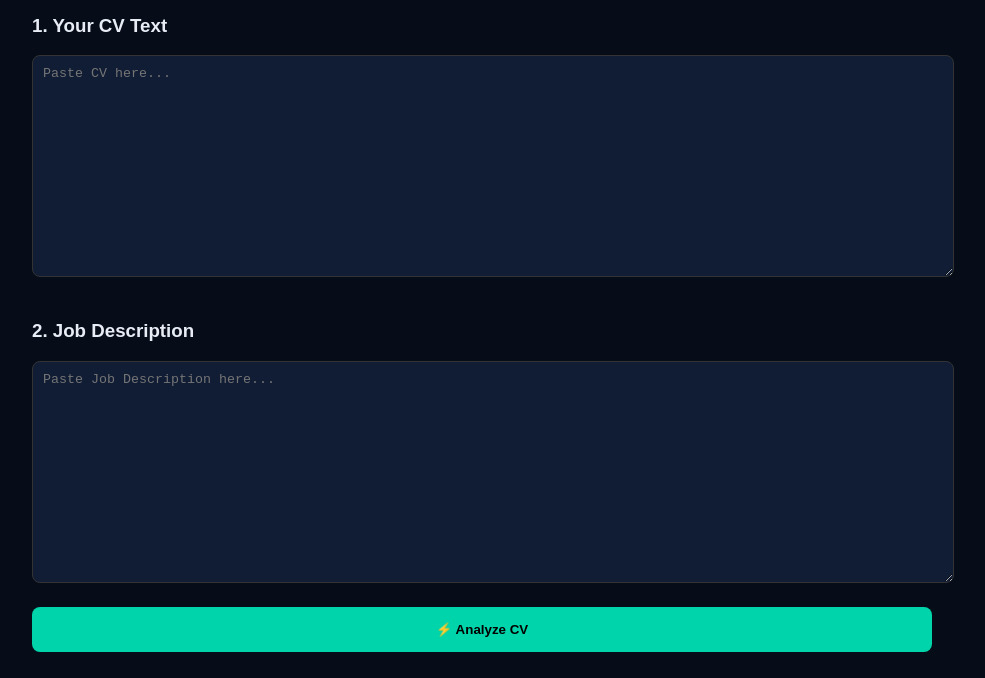
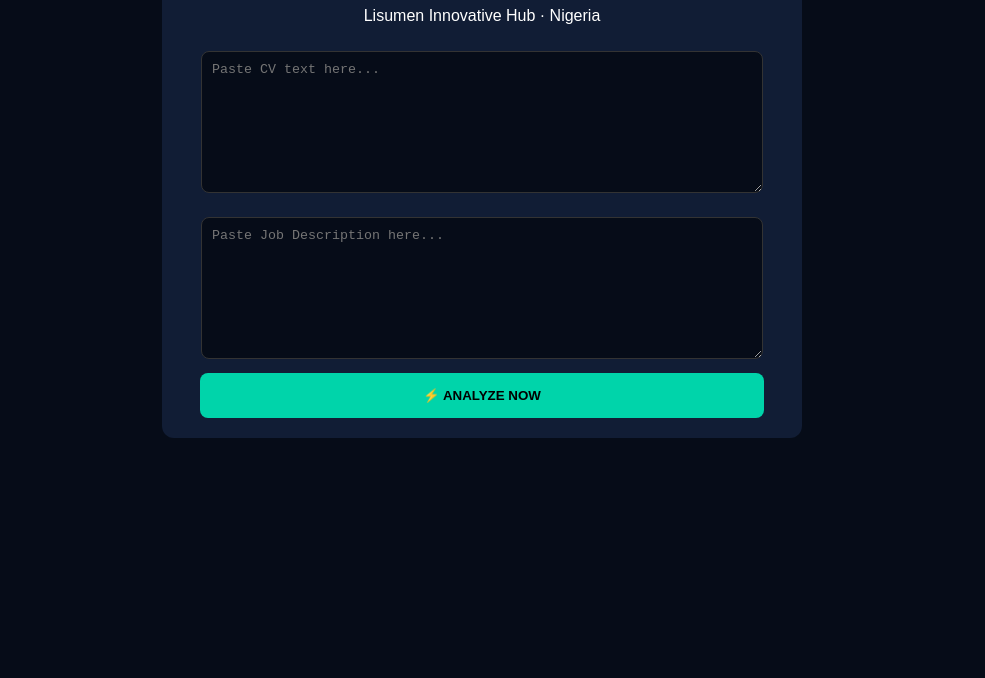
Before and after one commit to sulisumenpeter/cvscanai, a website: page public/index.html in a window 1280 px wide. Shown: the part 122-800 px from the top of the page, without its empty margins (158-1143 px from the left). Drawn offline with nearby package versions, Linux system fonts and the light colour scheme.

Commit message:
Refactor CVScan AI HTML structure and styles
Updated styling and structure for CVScan AI interface, including new text areas and buttons for user input.

```diff
--- a/public/index.html
+++ b/public/index.html
@@ -2,68 +2,63 @@
 <html lang="en">
 <head>
     <meta charset="UTF-8">
-    <meta name="viewport" content="width=device-width, initial-scale=1.0">
     <title>CVScan AI — Lisumen Innovative Hub</title>
-    <script src="https://cdnjs.cloudflare.com/ajax/libs/pdf.js/3.11.174/pdf.min.js"></script>
-    <script src="https://cdnjs.cloudflare.com/ajax/libs/mammoth/1.6.0/mammoth.browser.min.js"></script>
     <style>
-        /* Modern UI Styling for Lisumen Hub */
-        :root { --bg: #060c18; --g: #00d4aa; --t1: #e8edf5; }
-        body { font-family: sans-serif; background: var(--bg); color: var(--t1); margin: 0; padding: 20px; }
-        .container { max-width: 900px; margin: auto; }
-        textarea { width: 100%; height: 200px; margin-bottom: 20px; background: #111d35; color: white; border: 1px solid #333; padding: 10px; border-radius: 8px; }
-        button { background: var(--g); color: #000; padding: 15px 30px; border: none; border-radius: 8px; font-weight: bold; cursor: pointer; width: 100%; }
-        #results { margin-top: 40px; display: none; background: #111d35; padding: 20px; border-radius: 12px; }
+        body { background: #060c18; color: white; font-family: sans-serif; text-align: center; padding: 20px; }
+        .box { max-width: 600px; margin: auto; background: #111d35; padding: 20px; border-radius: 12px; }
+        textarea { width: 90%; height: 120px; margin: 10px 0; border-radius: 8px; background: #060c18; color: white; border: 1px solid #333; padding: 10px; }
+        button { background: #00d4aa; padding: 15px; border: none; border-radius: 8px; cursor: pointer; width: 94%; font-weight: bold; }
+        #results { margin-top: 20px; text-align: left; display: none; padding: 15px; border-top: 1px solid #333; }
     </style>
 </head>
 <body>
-    <div class="container">
-        <h1>CVScan AI</h1>
-        <p>Built by Lisumen Innovative Hub · Powered by Gemini</p>
-
-        <h3>1. Your CV Text</h3>
-        <textarea id="cv-txt" placeholder="Paste CV here..."></textarea>
-
-        <h3>2. Job Description</h3>
-        <textarea id="jd-txt" placeholder="Paste Job Description here..."></textarea>
-
-        <button onclick="analyze()">⚡ Analyze CV</button>
+    <div class="box">
+        <h1>🎯 CVScan AI</h1>
+        <p>Lisumen Innovative Hub · Nigeria</p>
+        <textarea id="cv" placeholder="Paste CV text here..."></textarea>
+        <textarea id="jd" placeholder="Paste Job Description here..."></textarea>
+        <button id="btn" onclick="analyze()">⚡ ANALYZE NOW</button>
 
         <div id="results">
-            <h2>Analysis Results</h2>
-            <div id="output"></div>
+            <h2 id="score-text"></h2>
+            <p><strong>Strengths:</strong> <span id="str"></span></p>
+            <p><strong>Missing Keywords:</strong> <span id="miss"></span></p>
         </div>
     </div>
 
     <script>
         async function analyze() {
-            const cv = document.getElementById('cv-txt').value;
-            const jd = document.getElementById('jd-txt').value;
-            if(!cv || !jd) return alert("Please fill both fields.");
+            const cv = document.getElementById('cv').value;
+            const jd = document.getElementById('jd').value;
+            const btn = document.getElementById('btn');
 
-            const btn = document.querySelector('button');
-            btn.innerText = "Analyzing...";
+            if(!cv || !jd) return alert("Please fill in both boxes.");
+
+            btn.innerText = "⏳ ANALYZING...";
             btn.disabled = true;
 
             try {
-                const res = await fetch('/api/analyze', {
+                const response = await fetch('/api/analyze', {
                     method: 'POST',
                     headers: { 'Content-Type': 'application/json' },
                     body: JSON.stringify({ cv, jd })
                 });
-                const data = await res.json();
-                const analysis = JSON.parse(data.result);
 
+                const data = await response.json();
+
+                if (data.error) throw new Error(data.error);
+
+                // Display results
                 document.getElementById('results').style.display = 'block';
-                document.getElementById('output').innerHTML = `
-                    <h3>Score: ${analysis.score}/100</h3>
-                    <p><strong>Strengths:</strong> ${analysis.strengths.join(', ')}</p>
-                    <p><strong>Missing:</strong> ${analysis.missing_keywords.join(', ')}</p>
-                `;
+                document.getElementById('score-text').innerText = "ATS Score: " + data.score + "/100";
+                document.getElementById('str').innerText = data.strengths.join(', ');
+                document.getElementById('miss').innerText = data.missing_keywords.join(', ');
+
             } catch (err) {
-                alert("Error during analysis.");
+                console.error(err);
+                alert("Error: " + err.message);
             } finally {
-                btn.innerText = "⚡ Analyze CV";
+                btn.innerText = "⚡ ANALYZE NOW";
                 btn.disabled = false;
             }
         }
```
